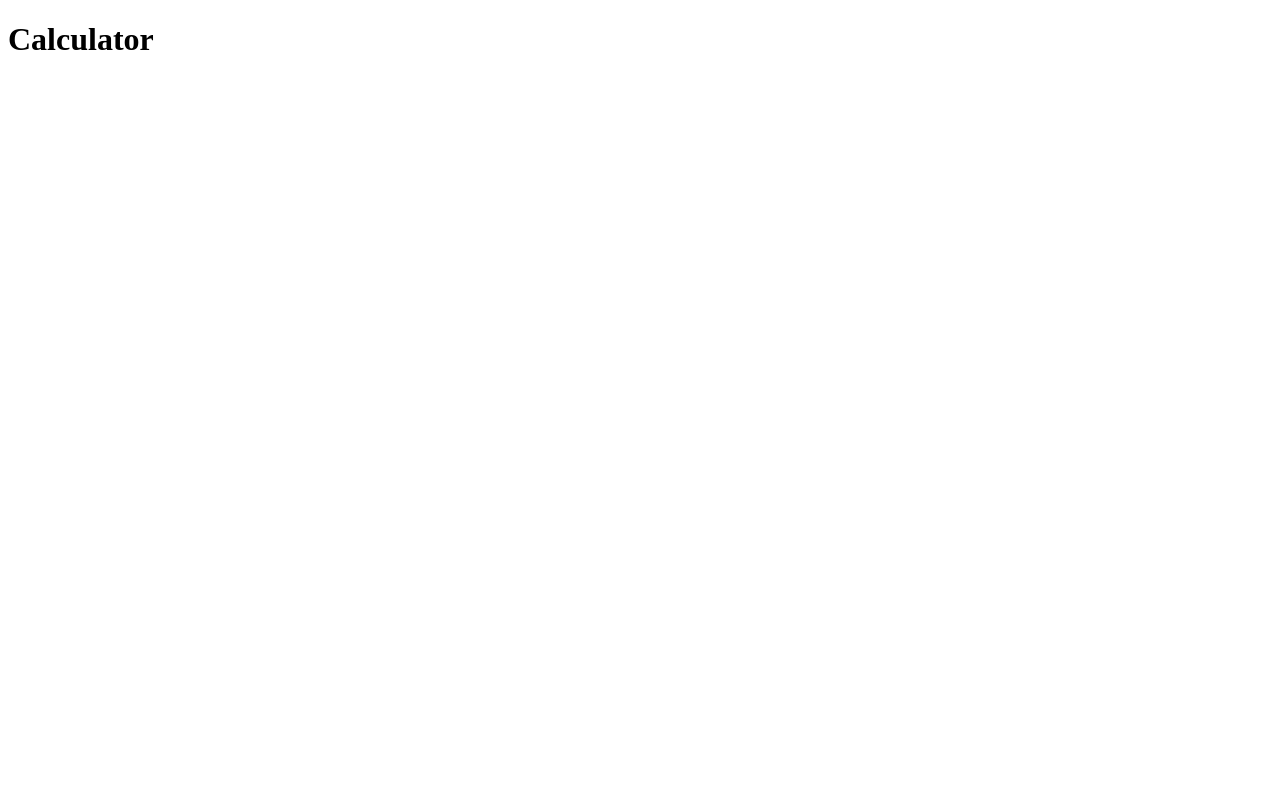
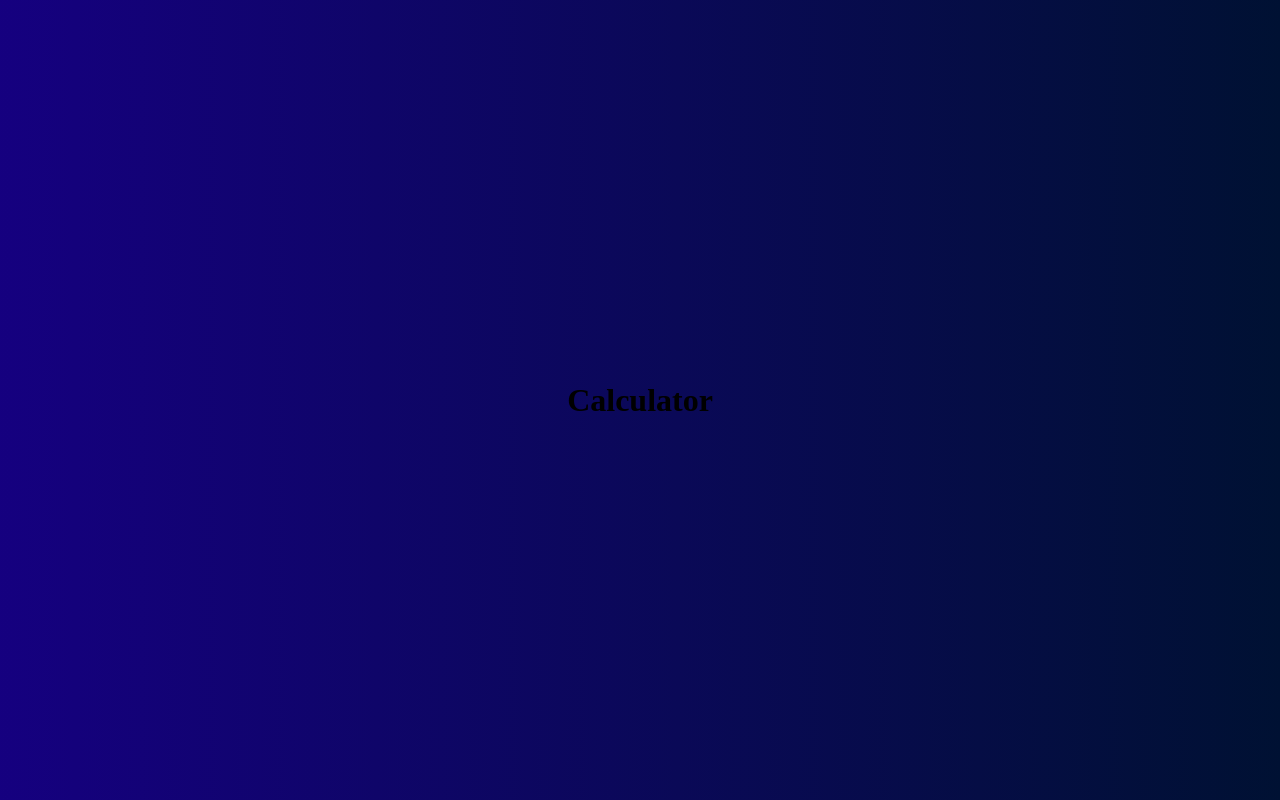
Before and after one commit to gBoole01/react-ts-calculator, a React (Vite) app: page / in a window 1280 px wide. Built offline with nearby package versions, Linux system fonts and the light colour scheme.

Commit message:
feat: add styles

```diff
--- a/src/index.css
+++ b/src/index.css
@@ -0,0 +1,69 @@
+*,
+*::before,
+*::after {
+  box-sizing: border-box;
+}
+
+body {
+  margin: 0;
+  background: linear-gradient(
+    to right,
+    hsl(250, 100%, 25%),
+    hsl(220, 100%, 10%)
+  );
+}
+
+#root {
+  display: flex;
+  flex-direction: column;
+  align-items: center;
+  justify-content: center;
+  height: 100vh;
+}
+
+.calculator-grid {
+  display: grid;
+  justify-content: center;
+  margin-top: 2rem;
+  grid-template-columns: repeat(4, 6rem);
+  grid-template-rows: minmax(7rem, auto) repeat(5, 6rem);
+}
+
+.calculator-grid > button {
+  cursor: pointer;
+  font-size: 2rem;
+  border: 1px solid white;
+  outline: none;
+  background-color: rgba(120, 140, 200, 0.5);
+}
+
+.calculator-grid > button:hover,
+.calculator-grid > button:focus {
+  background-color: rgba(120, 140, 200, 0.8);
+}
+
+.span-two {
+  grid-column: span 2;
+}
+
+.output {
+  grid-column: 1/ -1;
+  background-color: rgba(0, 0, 0, 0.75);
+  display: flex;
+  flex-direction: column;
+  align-items: flex-end;
+  justify-content: space-around;
+  padding: 0.75rem;
+  word-wrap: break-word;
+  word-break: break-all;
+}
+
+.output .previous-operand {
+  color: rgba(255, 255, 255, 0.75);
+  font-size: 1.5rem;
+}
+
+.output .current-operand {
+  color: white;
+  font-size: 2.5rem;
+}
```
